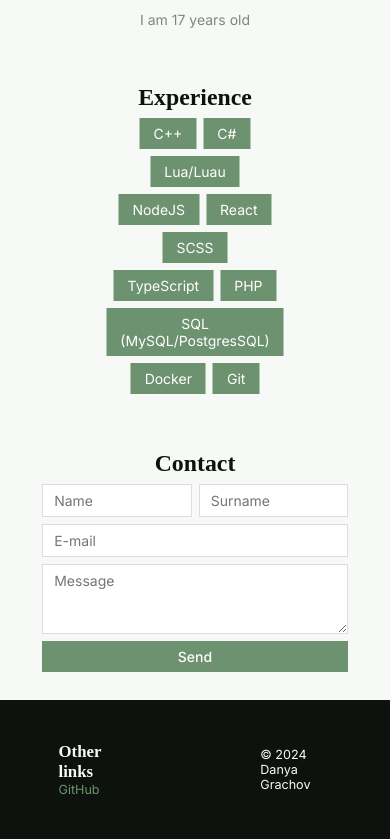
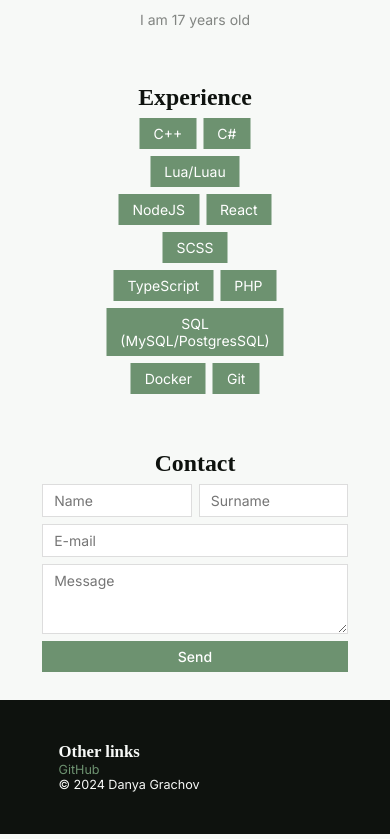
Before and after one commit to wiresnchains/wiresnchains-portfolio, a React (Create React App) app: page / in a window 390 px wide. Shown: the part 895-1734 px from the top of the page. Built offline with nearby package versions, Linux system fonts and the light colour scheme; a web font is replaced by a local one.

Commit message:
Improve footer mobile responsiveness

```diff
--- a/src/styles/components/Footer.scss
+++ b/src/styles/components/Footer.scss
@@ -1,12 +1,16 @@
 @use "../settings/colors.scss";
+@use "../settings/sizing.scss";
 
 .footer {
     background: colors.$text;
     color: colors.$body;
     padding: 3rem 15%;
     width: 100%;
-    display: flex;
-    gap: 10rem;
+
+    @media only screen and (min-width: sizing.$mobile-width-threshold) {
+        display: flex;
+        gap: 10rem;
+    }
 
     .footer-group {
         display: flex;
```
